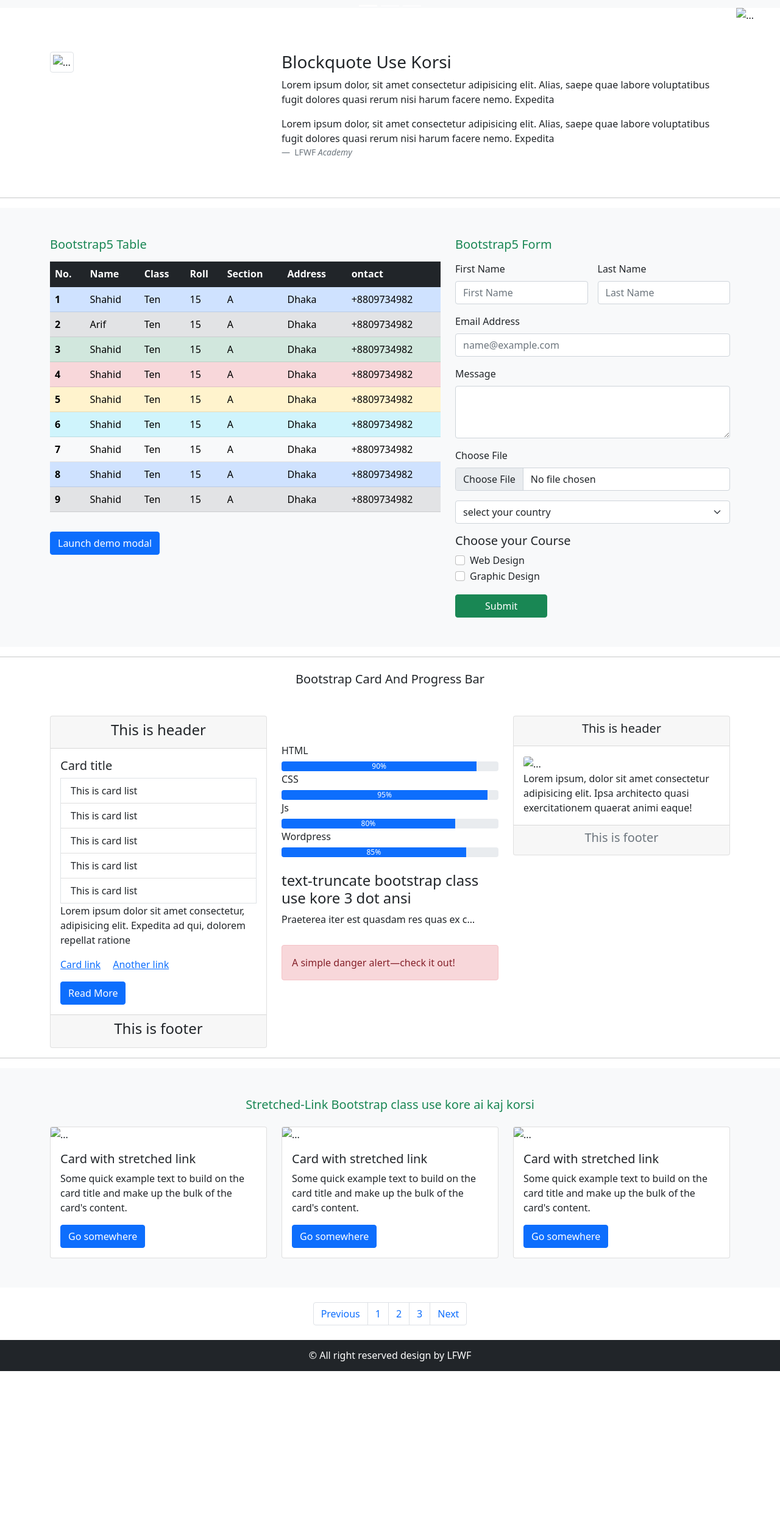
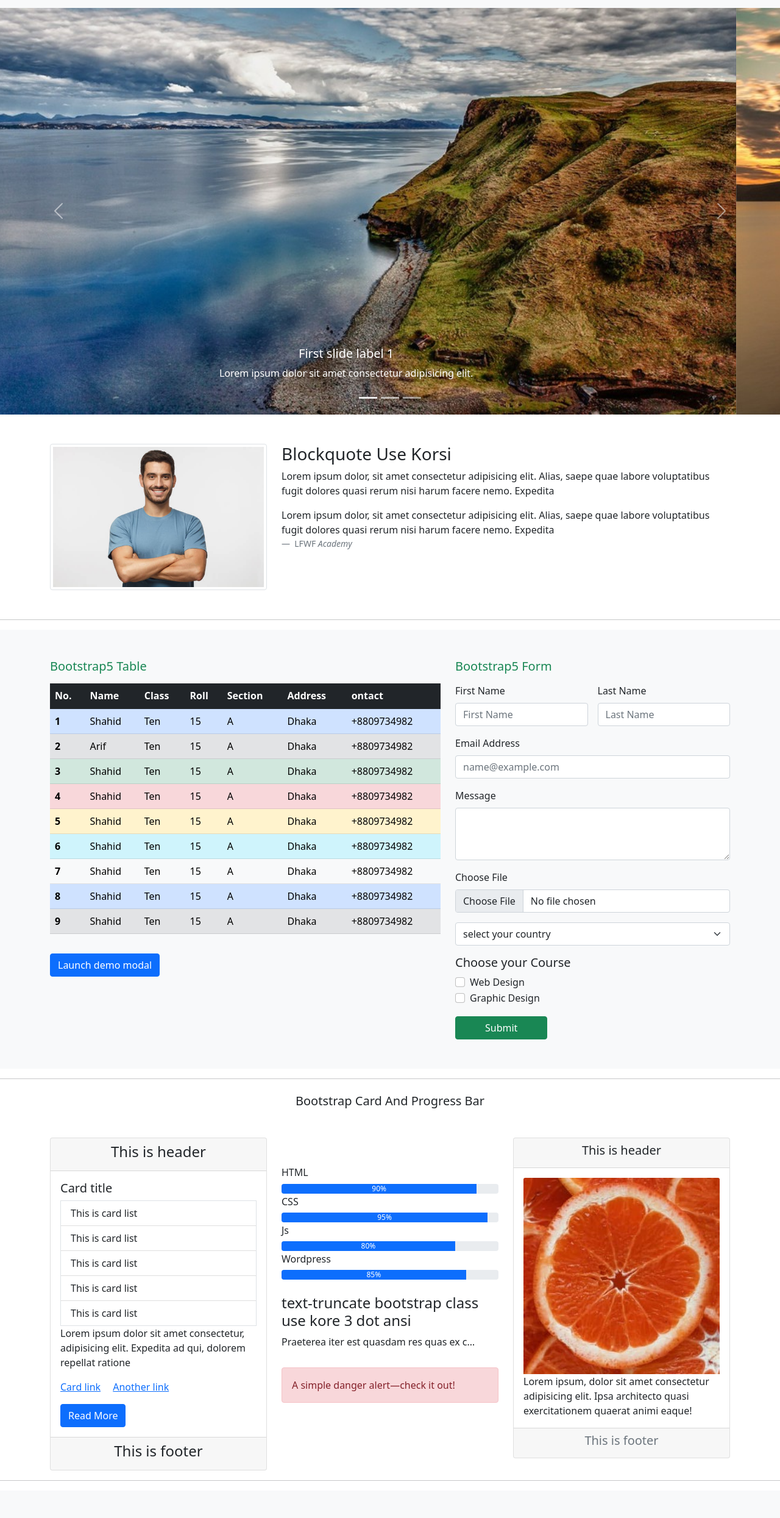
Before and after one commit to obaydurdry/Class21, a plain HTML site: page index.html in a window 1280 px wide. Shown: the part 59-2549 px from the top of the page at 61% size. Before the commit the page ends 2308 px from the top, so only its background shows below. Drawn offline with nearby package versions, Linux system fonts and the light colour scheme; the site is published under a folder, as on GitHub Pages, so addresses that start at the root find nothing.

Commit message:
Update index.html

```diff
--- a/index.html
+++ b/index.html
@@ -56,21 +56,21 @@
       </div>
       <div class="carousel-inner">
         <div class="carousel-item active">
-          <img src="/img/landscape.jpg" class="d-block w-100" alt="...">
+          <img src="./img/landscape.jpg" class="d-block w-100" alt="...">
           <div class="carousel-caption d-none d-md-block ">
             <h5>First slide label 1</h5>
             <p>Lorem ipsum dolor sit amet consectetur adipisicing elit.</p>
           </div>
         </div>
         <div class="carousel-item">
-          <img src="/img/lake.jpg" class="d-block w-100" alt="...">
+          <img src="./img/lake.jpg" class="d-block w-100" alt="...">
           <div class="carousel-caption d-none d-md-block">
             <h5>First slide label 2</h5>
             <p>Lorem ipsum dolor sit amet consectetur adipisicing elit.</p>
           </div>
         </div>
         <div class="carousel-item">
-          <img src="/img/landscape.jpg" class="d-block w-100" alt="...">
+          <img src="./img/landscape.jpg" class="d-block w-100" alt="...">
           <div class="carousel-caption d-none d-md-block">
             <h5>First slide label 3</h5>
             <p>Lorem ipsum dolor sit amet consectetur adipisicing elit.</p>
@@ -91,7 +91,7 @@
       <div class="container">
         <div class="row">
           <div class="col-lg-4">
-            <img src="/img/Portrait-of-smiling-handsome-man-in-blue-t-shirt-standing-with-crossed-arms-isolated-on-grey-backgro.jpg" class="img-thumbnail" alt="...">
+            <img src="./img/Portrait-of-smiling-handsome-man-in-blue-t-shirt-standing-with-crossed-arms-isolated-on-grey-backgro.jpg" class="img-thumbnail" alt="...">
           </div>
           <div class="col-lg-8">
             <h3>Blockquote Use Korsi</h3>
@@ -355,7 +355,7 @@
                 <h5>This is header</h5>
               </div>
               <div class="card-body">
-                <img src="/img/grapefruit-slice-332-332.jpg" class="card-img-top img-fluid " alt="...">
+                <img src="./img/grapefruit-slice-332-332.jpg" class="card-img-top img-fluid " alt="...">
                 <p class="card-text">Lorem ipsum, dolor sit amet consectetur adipisicing elit. Ipsa architecto quasi exercitationem quaerat animi eaque!</p>
               </div>
               <div class="card-footer text-muted text-center">
@@ -375,7 +375,7 @@
         <div class="row">
           <div class="col-lg 4">
             <div class="card">
-              <img src="/img/blog-2.jpg" class="card-img-top img-fluid" alt="...">
+              <img src="./img/blog-2.jpg" class="card-img-top img-fluid" alt="...">
               <div class="card-body">
                 <h5 class="card-title">Card with stretched link</h5>
                 <p class="card-text">Some quick example text to build on the card title and make up the bulk of the card's content.</p>
@@ -385,7 +385,7 @@
           </div>
           <div class="col-lg 4">
             <div class="card">
-              <img src="/img/blog-3.jpg" class="card-img-top img-fluid" alt="...">
+              <img src="./img/blog-3.jpg" class="card-img-top img-fluid" alt="...">
               <div class="card-body">
                 <h5 class="card-title">Card with stretched link</h5>
                 <p class="card-text">Some quick example text to build on the card title and make up the bulk of the card's content.</p>
@@ -395,7 +395,7 @@
           </div>
           <div class="col-lg 4">
             <div class="card">
-              <img src="/img/blog-1.jpg" class="card-img-top img-fluid" alt="...">
+              <img src="./img/blog-1.jpg" class="card-img-top img-fluid" alt="...">
               <div class="card-body">
                 <h5 class="card-title">Card with stretched link</h5>
                 <p class="card-text">Some quick example text to build on the card title and make up the bulk of the card's content.</p>
```
